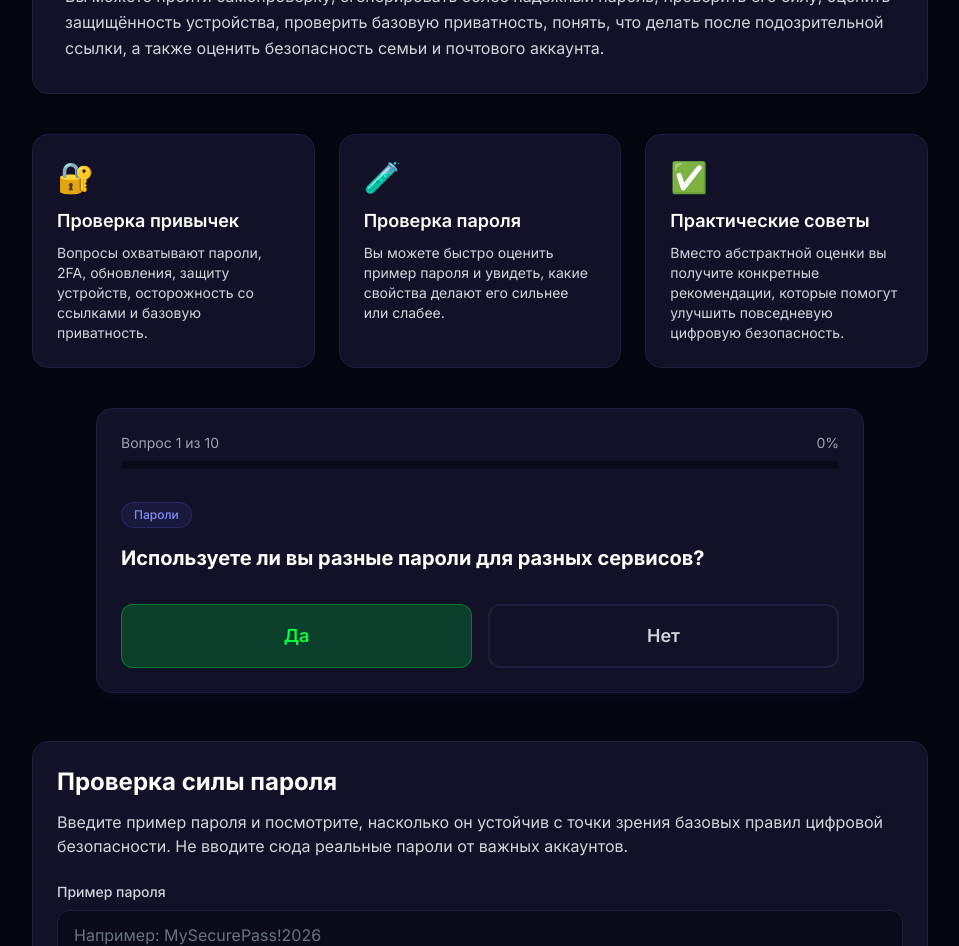
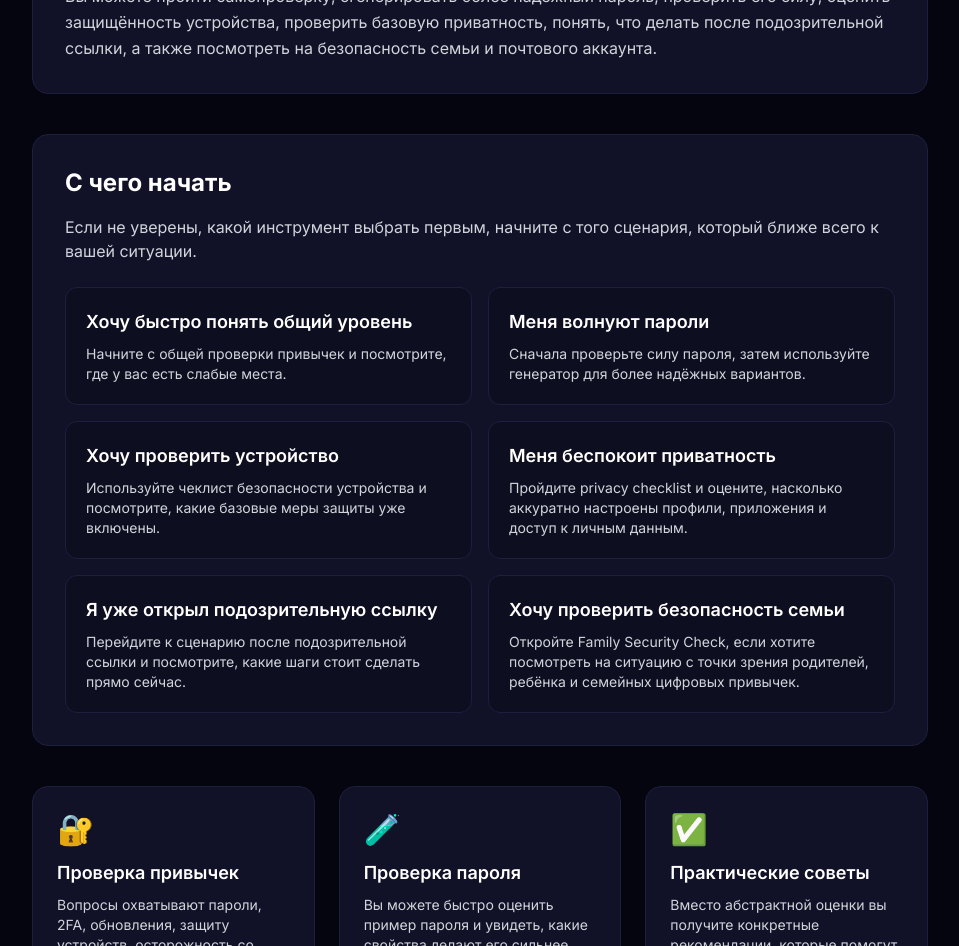
Before and after one commit to mam37bez/cyberguard-academy, a Next.js app: page /security-tools in a window 1280 px wide. Shown: the part 500-1446 px from the top of the page, without its empty margins (160-1119 px from the left). Built offline with nearby package versions, Linux system fonts and the light colour scheme.

Commit message:
Add getting-started guidance to security tools

```diff
--- a/src/app/security-tools/page.tsx
+++ b/src/app/security-tools/page.tsx
@@ -41,8 +41,65 @@ export default function SecurityToolsPage() {
               Вы можете пройти самопроверку, сгенерировать более надёжный пароль,
               проверить его силу, оценить защищённость устройства, проверить базовую
               приватность, понять, что делать после подозрительной ссылки, а также
-              оценить безопасность семьи и почтового аккаунта.
+              посмотреть на безопасность семьи и почтового аккаунта.
             </p>
+          </div>
+        </div>
+
+        <div className="max-w-4xl mx-auto mb-10 rounded-2xl border border-cyber-border bg-cyber-card p-6 md:p-8">
+          <h2 className="text-2xl font-bold text-white mb-4">С чего начать</h2>
+          <p className="text-gray-300 mb-6">
+            Если не уверены, какой инструмент выбрать первым, начните с того сценария,
+            который ближе всего к вашей ситуации.
+          </p>
+
+          <div className="grid grid-cols-1 md:grid-cols-2 gap-4">
+            <div className="rounded-xl border border-cyber-border bg-cyber-dark/40 p-5">
+              <h3 className="text-lg font-semibold text-white mb-2">Хочу быстро понять общий уровень</h3>
+              <p className="text-sm text-gray-300">
+                Начните с общей проверки привычек и посмотрите, где у вас есть слабые места.
+              </p>
+            </div>
+
+            <div className="rounded-xl border border-cyber-border bg-cyber-dark/40 p-5">
+              <h3 className="text-lg font-semibold text-white mb-2">Меня волнуют пароли</h3>
+              <p className="text-sm text-gray-300">
+                Сначала проверьте силу пароля, затем используйте генератор для более
+                надёжных вариантов.
+              </p>
+            </div>
+
+            <div className="rounded-xl border border-cyber-border bg-cyber-dark/40 p-5">
+              <h3 className="text-lg font-semibold text-white mb-2">Хочу проверить устройство</h3>
+              <p className="text-sm text-gray-300">
+                Используйте чеклист безопасности устройства и посмотрите, какие базовые
+                меры защиты уже включены.
+              </p>
+            </div>
+
+            <div className="rounded-xl border border-cyber-border bg-cyber-dark/40 p-5">
+              <h3 className="text-lg font-semibold text-white mb-2">Меня беспокоит приватность</h3>
+              <p className="text-sm text-gray-300">
+                Пройдите privacy checklist и оцените, насколько аккуратно настроены
+                профили, приложения и доступ к личным данным.
+              </p>
+            </div>
+
+            <div className="rounded-xl border border-cyber-border bg-cyber-dark/40 p-5">
+              <h3 className="text-lg font-semibold text-white mb-2">Я уже открыл подозрительную ссылку</h3>
+              <p className="text-sm text-gray-300">
+                Перейдите к сценарию после подозрительной ссылки и посмотрите, какие
+                шаги стоит сделать прямо сейчас.
+              </p>
+            </div>
+
+            <div className="rounded-xl border border-cyber-border bg-cyber-dark/40 p-5">
+              <h3 className="text-lg font-semibold text-white mb-2">Хочу проверить безопасность семьи</h3>
+              <p className="text-sm text-gray-300">
+                Откройте Family Security Check, если хотите посмотреть на ситуацию с
+                точки зрения родителей, ребёнка и семейных цифровых привычек.
+              </p>
+            </div>
           </div>
         </div>
 
```
